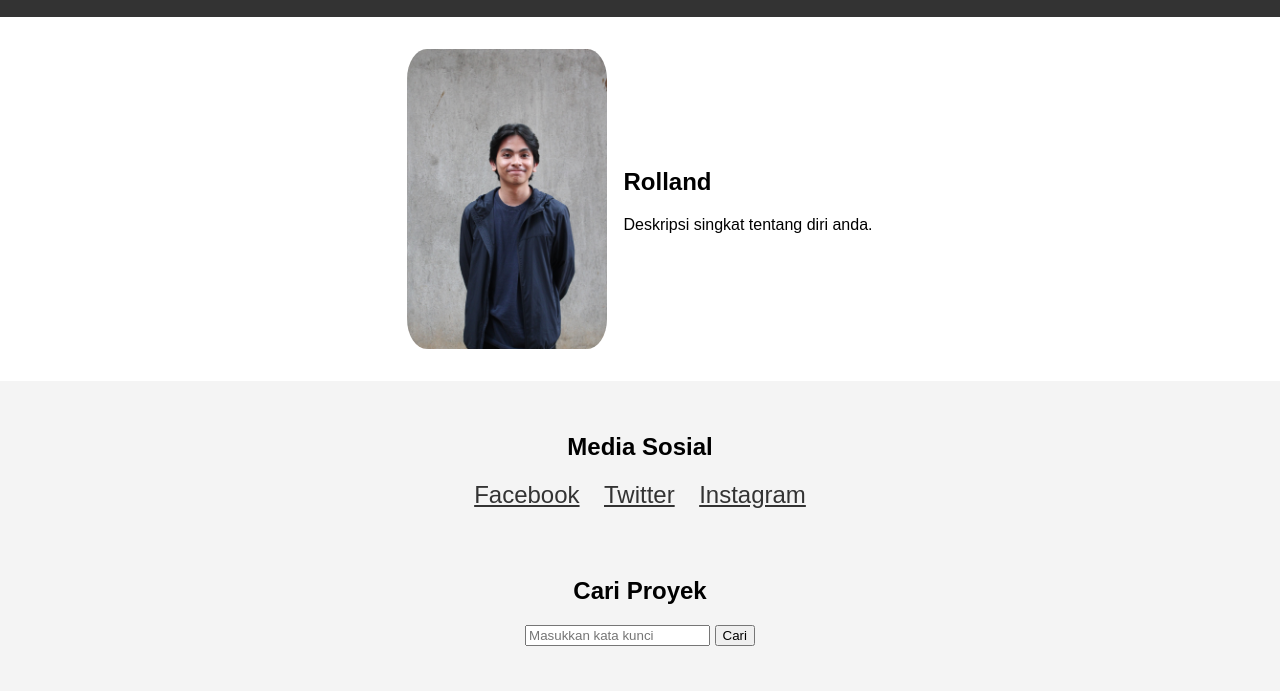
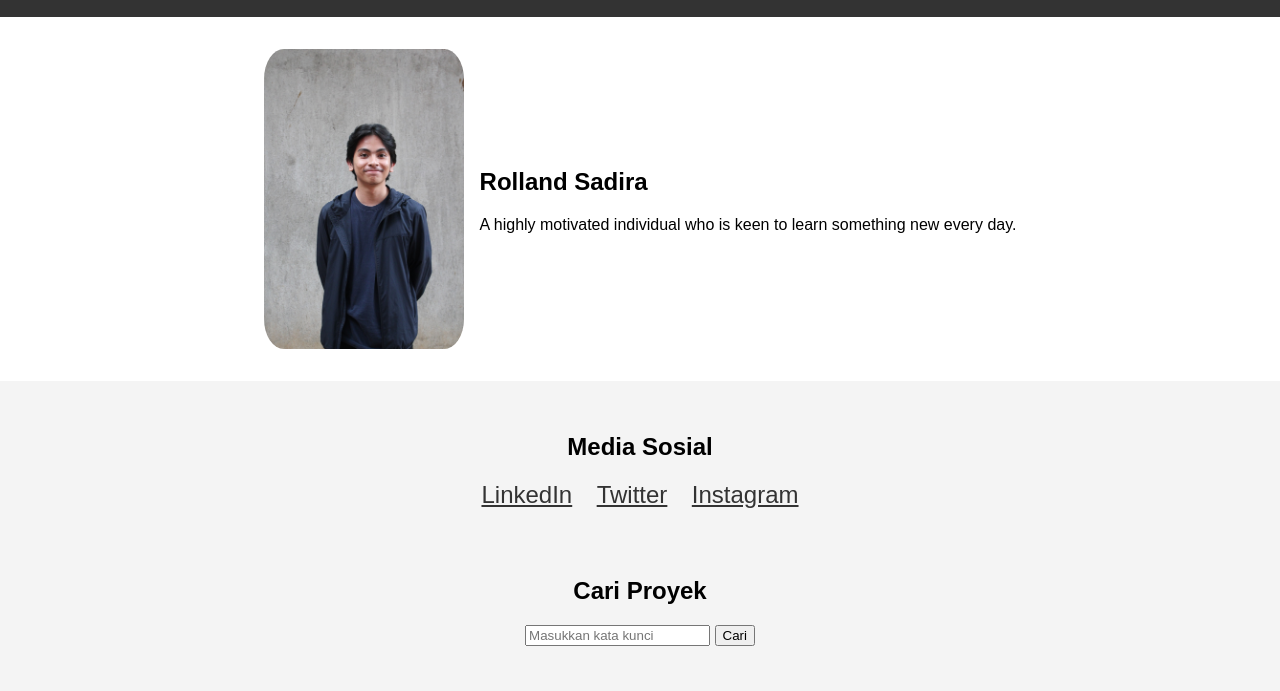
Before and after one commit to rsadira/my-portofolio, a plain HTML site: page index.html in a window 1280 px wide. Shown: the part 95-786 px from the top of the page. Drawn offline with Linux system fonts and the light colour scheme.

Commit message:
#7 revised profile and social media

```diff
--- a/index.html
+++ b/index.html
@@ -15,15 +15,15 @@
     <section class="profile">
         <img src="assets\images\profile-foto.jpg" alt="Foto Profil">
         <div class="profile-info">
-            <h2>Rolland</h2>
-            <p>Deskripsi singkat tentang diri anda.</p>
+            <h2>Rolland Sadira</h2>
+            <p>A highly motivated individual who is keen to learn something new every day.</p>
         </div>
     </section>
     <section class="social-media">
         <h2>Media Sosial</h2>
-        <a href="https://www.facebook.com/">Facebook</a>
-        <a href="https://www.twitter.com/">Twitter</a>
-        <a href="https://www.instagram.com/">Instagram</a>
+        <a href="https://www.linkedin.com/in/rolland-sadira-aksyana-amiartapura-7a599b181/">LinkedIn</a>
+        <a href="https://twitter.com/fleshgraduate">Twitter</a>
+        <a href="https://www.instagram.com/oasadira/">Instagram</a>
     </section>
     <section class="search-form">
         <h2>Cari Proyek</h2>
```
